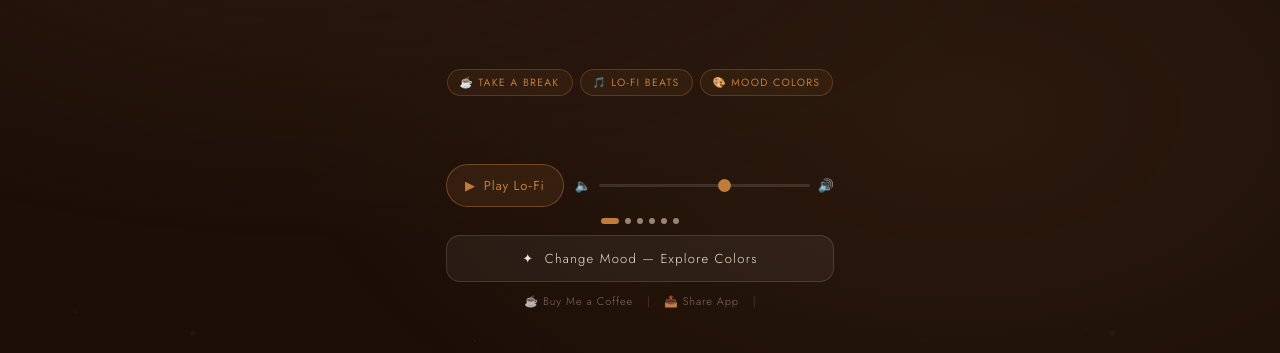
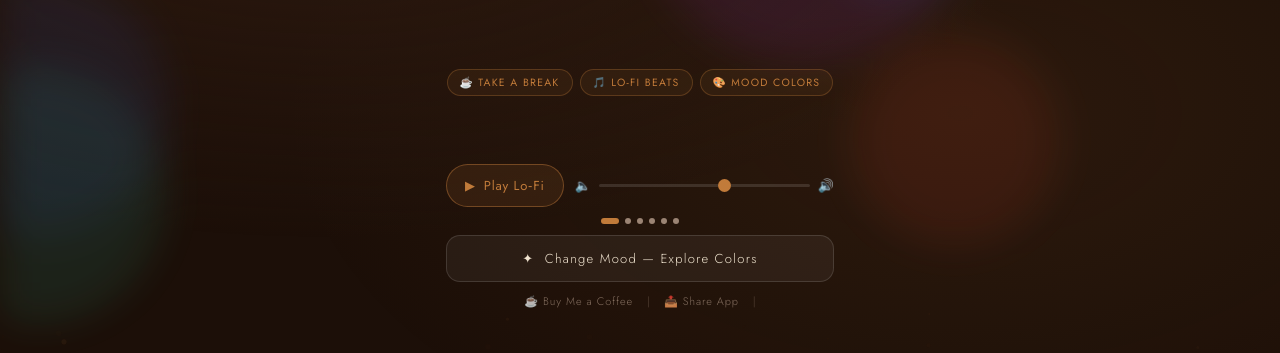
Before and after one commit to rg-kuiwala/Dopamint, a plain HTML site: page index.html in a window 1280 px wide. Shown: the part 447-800 px from the top of the page. Drawn offline with nearby package versions, Linux system fonts and the light colour scheme.

Commit message:
Update index.html

```diff
--- a/index.html
+++ b/index.html
@@ -36,6 +36,15 @@ canvas#pts{position:fixed;inset:0;pointer-events:none;z-index:1}
   min-height:100dvh;display:flex;flex-direction:column;
   align-items:center;justify-content:space-between;
   padding:clamp(20px,5vw,44px) clamp(20px,5vw,36px);
+}
+
+  #bg-animation {
+  position: fixed;
+  inset: 0;
+  z-index: 0;
+  overflow: hidden;
+  filter: blur(20px) saturate(120%);
+  opacity: 0.6;
 }
 
 /* HEADER */
@@ -167,7 +176,7 @@ input[type=range]::-webkit-slider-thumb{
 </style>
 </head>
 <body>
-
+<div id="bg-animation"></div>
 <canvas id="pts"></canvas>
 
 <div class="app" id="app">
@@ -406,7 +415,7 @@ class Pt {
   }
 }
 
-for(let i=0;i<28;i++) parts.push(new Pt(true));
+for(let i=0;i<20;i++) parts.push(new Pt(true));
 
 (function anim(){ cx2.clearRect(0,0,cv.width,cv.height);
   parts.forEach(p=>{p.tick();p.draw()});
@@ -625,6 +634,73 @@ document.getElementById('shareBtn').addEventListener('click',()=>{
 // INIT
 // ━━━━━━━━━━━━━━━━━━━━━━━━━━━━━━━━━━━━━━━━━━━━━━━━
 applyPal(PALS[0]);
+  // ━━━━━━━━━━━━━━━━━━━━━━━━━━━━
+// BACKGROUND COLOR FLOW (NEW)
+// ━━━━━━━━━━━━━━━━━━━━━━━━━━━━
+
+const bgContainer = document.getElementById("bg-animation");
+
+const bgCanvas = document.createElement("canvas");
+bgContainer.appendChild(bgCanvas);
+
+const bgCtx = bgCanvas.getContext("2d");
+
+function resizeBG() {
+  bgCanvas.width = window.innerWidth;
+  bgCanvas.height = window.innerHeight;
+}
+resizeBG();
+window.addEventListener("resize", resizeBG);
+
+let blobs = [];
+
+class Blob {
+  constructor() {
+    this.reset();
+  }
+
+  reset() {
+    this.x = Math.random() * bgCanvas.width;
+    this.y = Math.random() * bgCanvas.height;
+    this.r = Math.random() * 120 + 60;
+    this.dx = (Math.random() - 0.5) * 0.5;
+    this.dy = (Math.random() - 0.5) * 0.5;
+
+    this.color = `hsla(${Math.random() * 360}, 80%, 60%, 0.15)`;
+  }
+
+  move() {
+    this.x += this.dx;
+    this.y += this.dy;
+
+    if (this.x < 0 || this.x > bgCanvas.width) this.dx *= -1;
+    if (this.y < 0 || this.y > bgCanvas.height) this.dy *= -1;
+  }
+
+  draw() {
+    bgCtx.beginPath();
+    bgCtx.arc(this.x, this.y, this.r, 0, Math.PI * 2);
+    bgCtx.fillStyle = this.color;
+    bgCtx.fill();
+  }
+}
+
+for (let i = 0; i < 8; i++) {
+  blobs.push(new Blob());
+}
+
+function animateBG() {
+  bgCtx.clearRect(0, 0, bgCanvas.width, bgCanvas.height);
+
+  blobs.forEach(b => {
+    b.move();
+    b.draw();
+  });
+
+  requestAnimationFrame(animateBG);
+}
+
+animateBG();
 </script>
 </body>
 </html>
```
